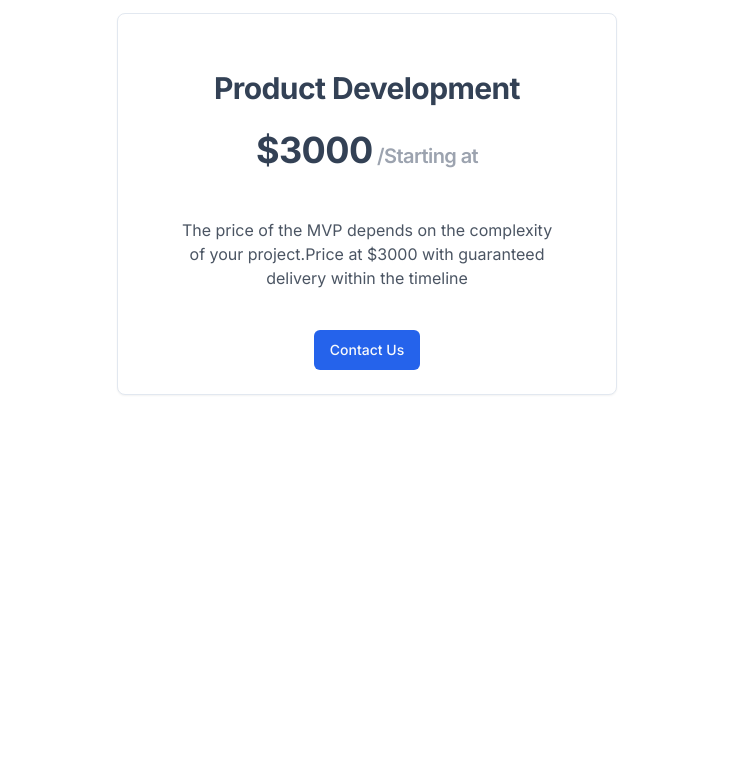
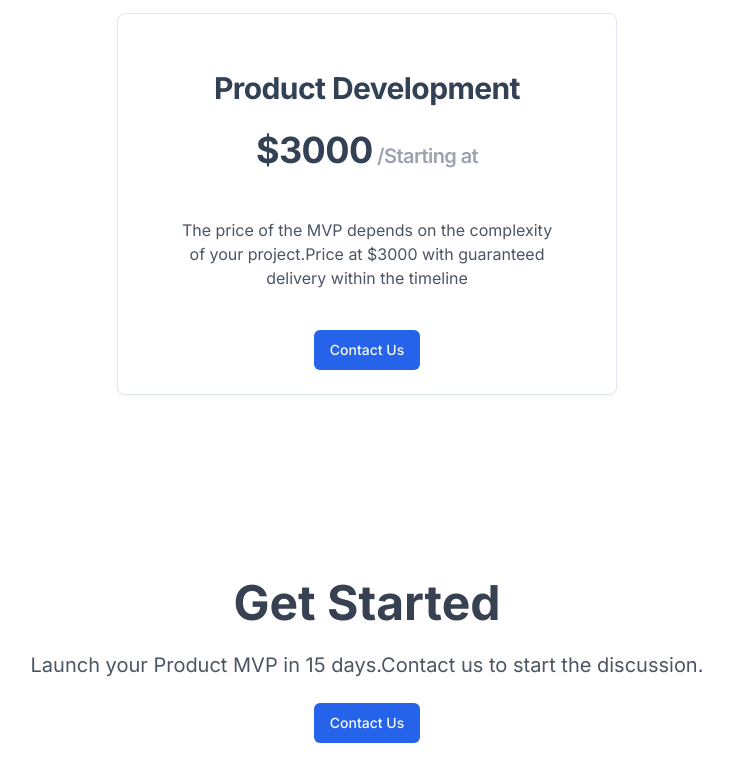
Before and after one commit to wolfgunblood/mvp-in-days, a Next.js app: page / in a window 1280 px wide. Shown: the part 2649-3430 px from the top of the page, without its empty margins (273-1006 px from the left). Before the commit the page ends 3084 px from the top, so only its background shows below. Built offline with nearby package versions, Linux system fonts and the light colour scheme.

Commit message:
Created Action Page

```diff
--- a/app/page.tsx
+++ b/app/page.tsx
@@ -1,3 +1,4 @@
+import ActionPage from "@/components/Action";
 import Hero from "@/components/Hero";
 import OfferingPage from "@/components/OfferingPage";
 import PricingPage from "@/components/Pricing";
@@ -13,6 +14,7 @@ export default function Home() {
       <OfferingPage />
       <TechStackPage />
       <PricingPage />
+      <ActionPage />
     </main>
   );
 }
--- /dev/null
+++ b/components/Action.tsx
@@ -0,0 +1,24 @@
+import React from 'react'
+import { Button } from '@/components/ui/button'
+
+const ActionPage = () => {
+    return (
+        <div className='relative'>
+            <div className='max-w-7xl mx-auto px-6 md:px-12 xl:px-6'>
+                <div className='relative'>
+                    <div className='flex itesm-center justify-center h-[40vh] px-2 sm:px-0'>
+                        <div className='mt-6 m-auto space-y-6 w-full sm:w-8/12 md:w-7/12'>
+                            <h1 className='text-center text-3xl sm:text-4xl md:text-5xl font-bold text-gray-700'>Get Started</h1>
+                            <p className='text-center text-sm sm:text-base md:text-xl text-gray-600'>Launch your Product MVP in 15 days.Contact us to start the discussion.</p>
+                            <div className='flex flex-wrap justify-center gap-4 sm:gap-6'>
+                                <Button>Contact Us</Button>
+                            </div>
+                        </div>
+                    </div>
+                </div>
+            </div>
+        </div>
+    )
+}
+
+export default ActionPage
```
